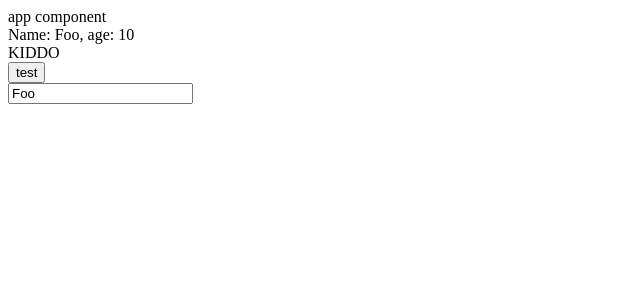
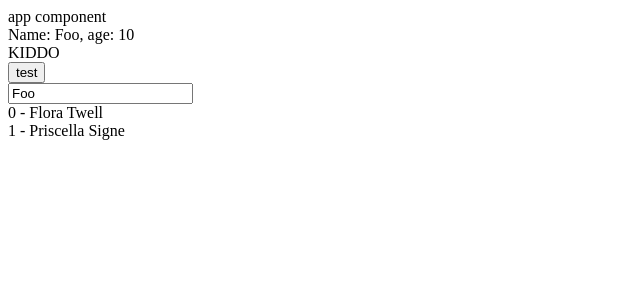
Before and after one commit to huynhhoangvy/angular100-doc, an Angular app: page / in a window 1280 px wide. Shown: the top 300 px of the page, without its empty margins (0-640 px from the left). Built offline with nearby package versions, Linux system fonts and the light colour scheme.

Commit message:
day 5: structure directive ngForOf

```diff
--- a/src/app/hello/hello.component.html
+++ b/src/app/hello/hello.component.html
@@ -11,3 +11,6 @@
 	<button (click)="handleClick()">test</button>
 </div>
 <input type="text" [value]="user.name" />
+<div *ngFor="let author of authors; index as idx">
+    {{ idx }} - {{ author.firstName }} {{ author.lastName }}
+</div>
--- a/src/app/hello/hello.component.ts
+++ b/src/app/hello/hello.component.ts
@@ -11,6 +11,26 @@ export class HelloComponent implements OnInit {
         age: 10
     };
 
+    authors = [
+        {
+            id: 1,
+            firstName: "Flora",
+            lastName: "Twell",
+            email: "ftwell0@phoca.cz",
+            gender: "Female",
+            ipAddress: "99.180.237.33",
+        },
+        {
+            id: 2,
+            firstName: "Priscella",
+            lastName: "Signe",
+            email: "psigne1@berkeley.edu",
+            gender: "Female",
+            ipAddress: "183.243.228.65",
+        },
+        // more data
+    ];
+
     handleClick() {
         alert('okay');
     }
```
Also changed, not shown: src/app/hello/dist/hello.component.js, 1 other file (tests, documents, lock files or other folders).
